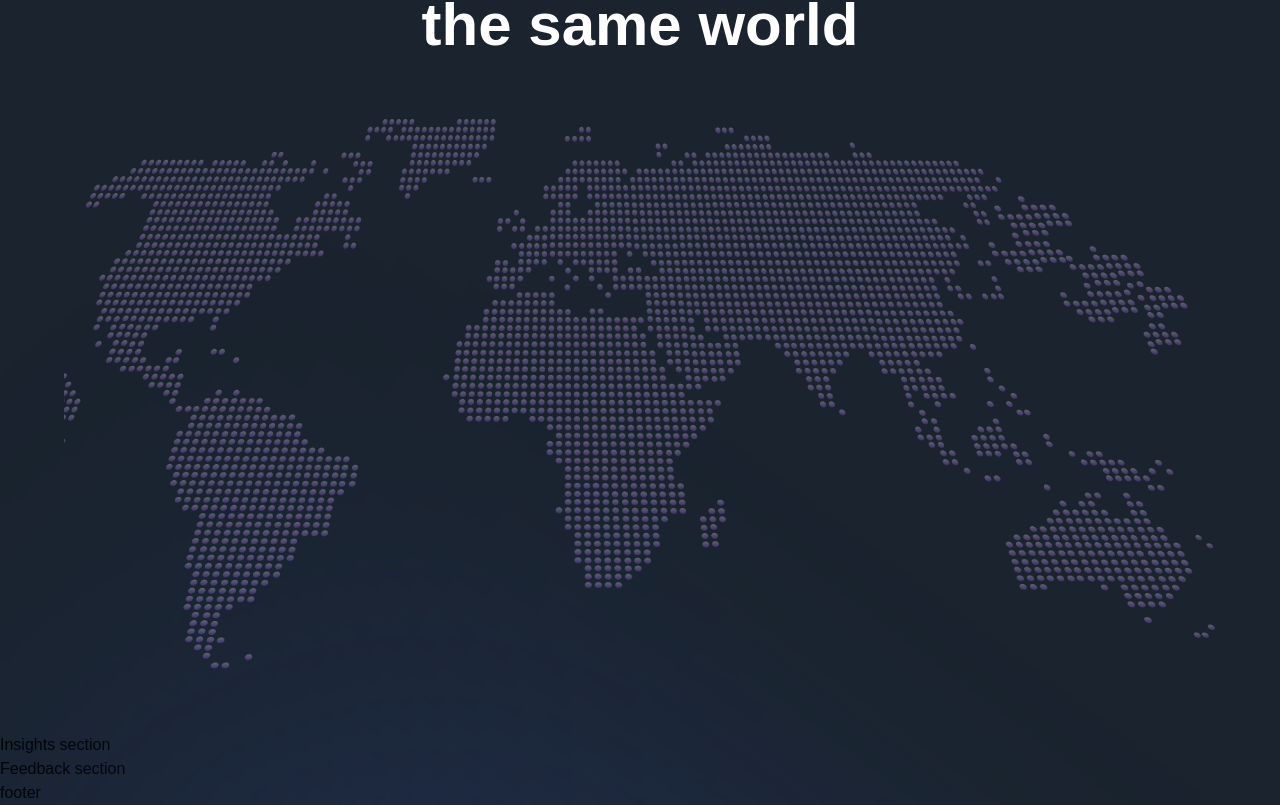
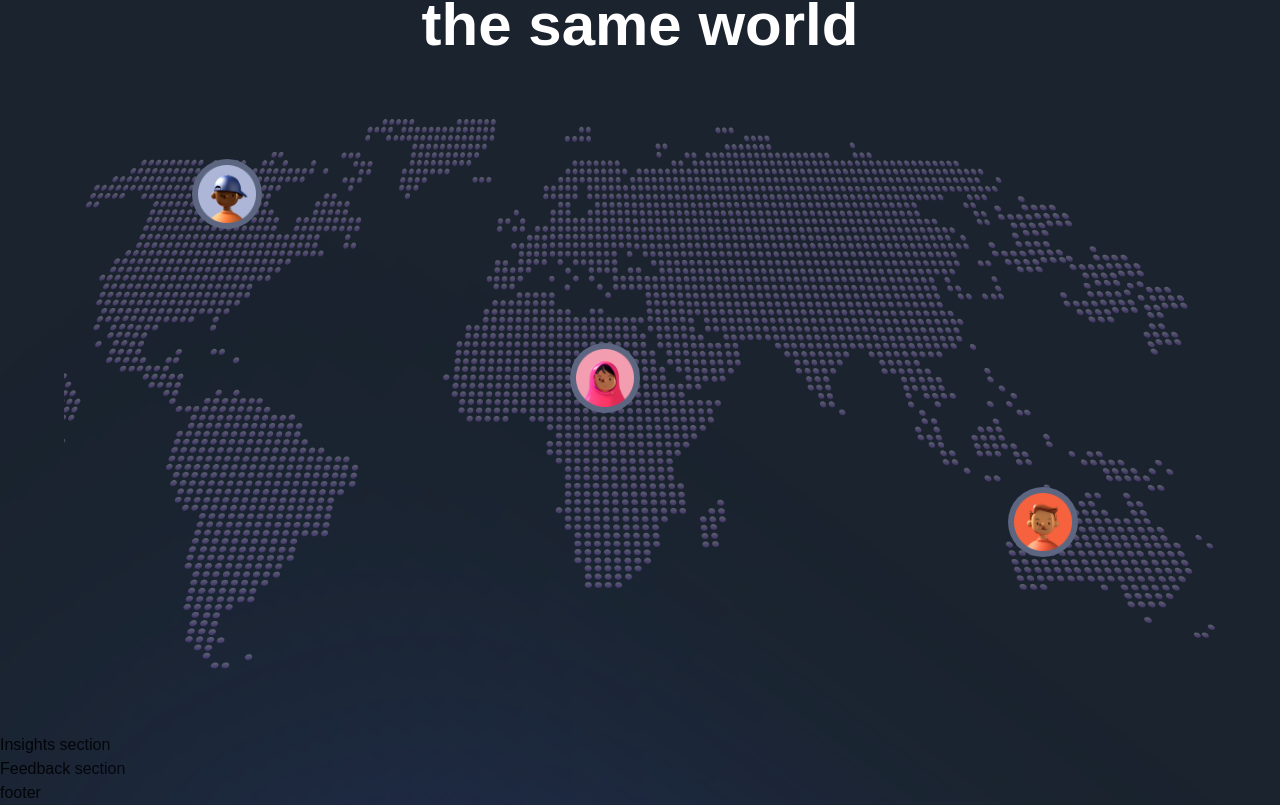
Before and after one commit to christianonoh/neonexa, a Next.js app: page / in a window 1280 px wide. Shown: the part 4051-4856 px from the top of the page. Built offline with nearby package versions, Linux system fonts and the light colour scheme; a web font is replaced by a local one.

Commit message:
Add people to map

```diff
--- a/sections/World.jsx
+++ b/sections/World.jsx
@@ -29,6 +29,19 @@ const World = () => (
           alt="map"
           className="w-full h-full object-cover"
         />
+
+
+        <div className="absolute lg:bottom-28 bottom-1/2 right-[12%] bg-[#5d6680] rounded-full w-[70px] h-[70px] p-1.5">
+          <img src="/images/people-01.png" alt="people" />
+        </div>
+
+        <div className="absolute bottom-64 right-1/2 bg-[#5d6680] rounded-full w-[70px] h-[70px] p-1.5">
+          <img src="/images/people-02.png" alt="people" />
+        </div>
+
+        <div className="absolute top-10 left-32 bg-[#5d6680] rounded-full w-[70px] h-[70px] p-1.5">
+          <img src="/images/people-03.png" alt="people" />
+        </div>
       </motion.div>
     </motion.div>
 
```
